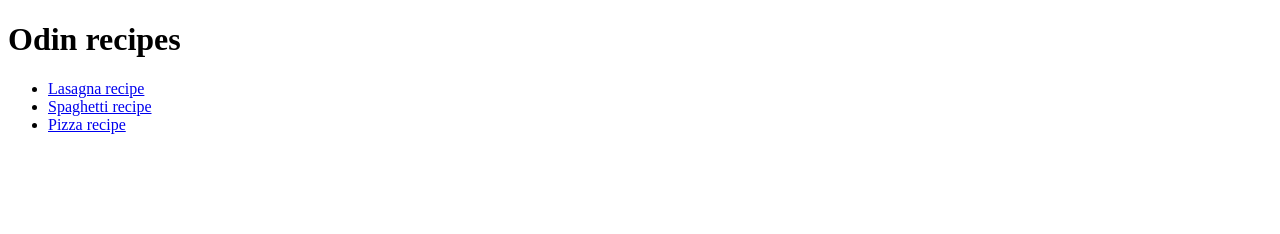
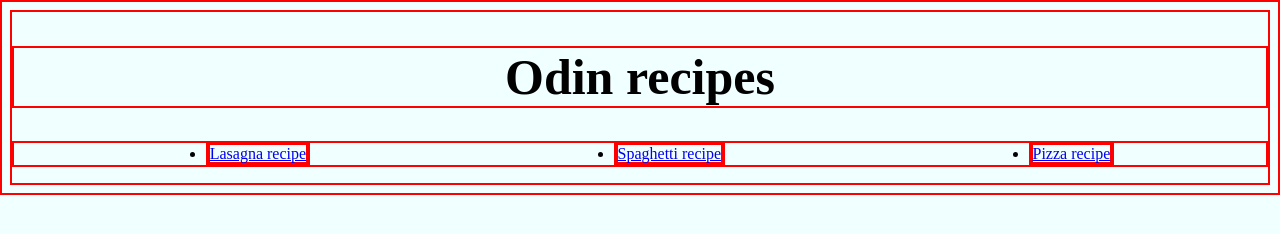
Before and after one commit to eddyjoelgp/odin-recipes, a plain HTML site: page index.html in a window 1280 px wide. Drawn offline with Linux system fonts and the light colour scheme.

Commit message:
Uploading 3 recipes pages

```diff
--- /dev/null
+++ b/css/style.css
@@ -0,0 +1,27 @@
+* {
+    border: 2px solid red;
+  }
+
+h1{
+    display: flex;
+    justify-content: center;
+    font-size: 50px;
+}
+
+#lasagna{
+
+    height: 200px;
+}
+
+#ul_index{
+    display: flex;
+    justify-content: center;
+}
+
+li{
+    margin: auto;
+}
+
+body{
+    background-color: azure;
+}
--- a/index.html
+++ b/index.html
@@ -4,11 +4,12 @@
     <meta charset="UTF-8">
     <meta http-equiv="X-UA-Compatible" content="IE=edge">
     <meta name="viewport" content="width=device-width, initial-scale=1.0">
+    <link rel="stylesheet" href="css/style.css">
     <title>Odin-recipes</title>
 </head>
 <body>
     <h1>Odin recipes</h1>
-    <ul>
+    <ul id="ul_index">
         <li><a href="recipes/lasagna.html">Lasagna recipe</a></li>
         <li><a href="recipes/spaghetti.html">Spaghetti recipe</a></li>
         <li><a href="recipes/pizza.html">Pizza recipe</a></li>
```
Also changed, not shown: recipes/lasagna.html (+3 -2 lines), recipes/pizza.html (+2 -1 lines), recipes/spaghetti.html (+2 -1 lines).
